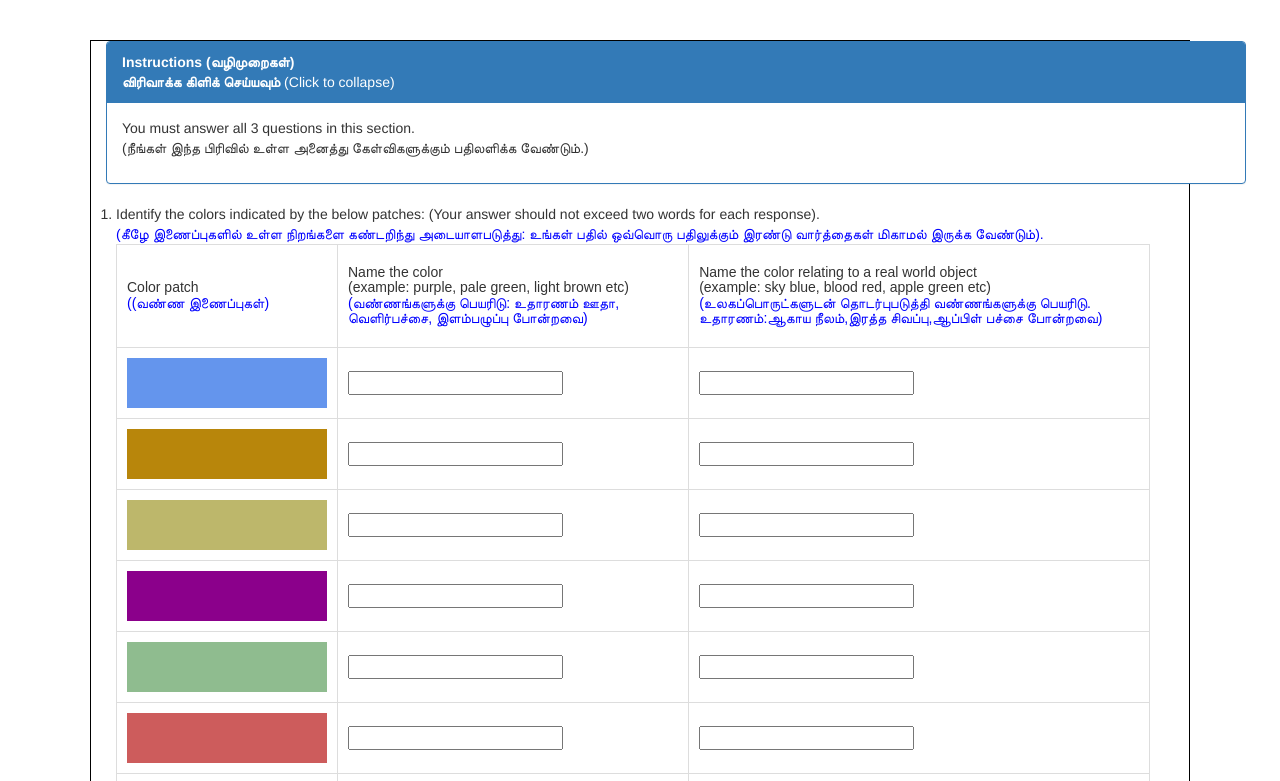
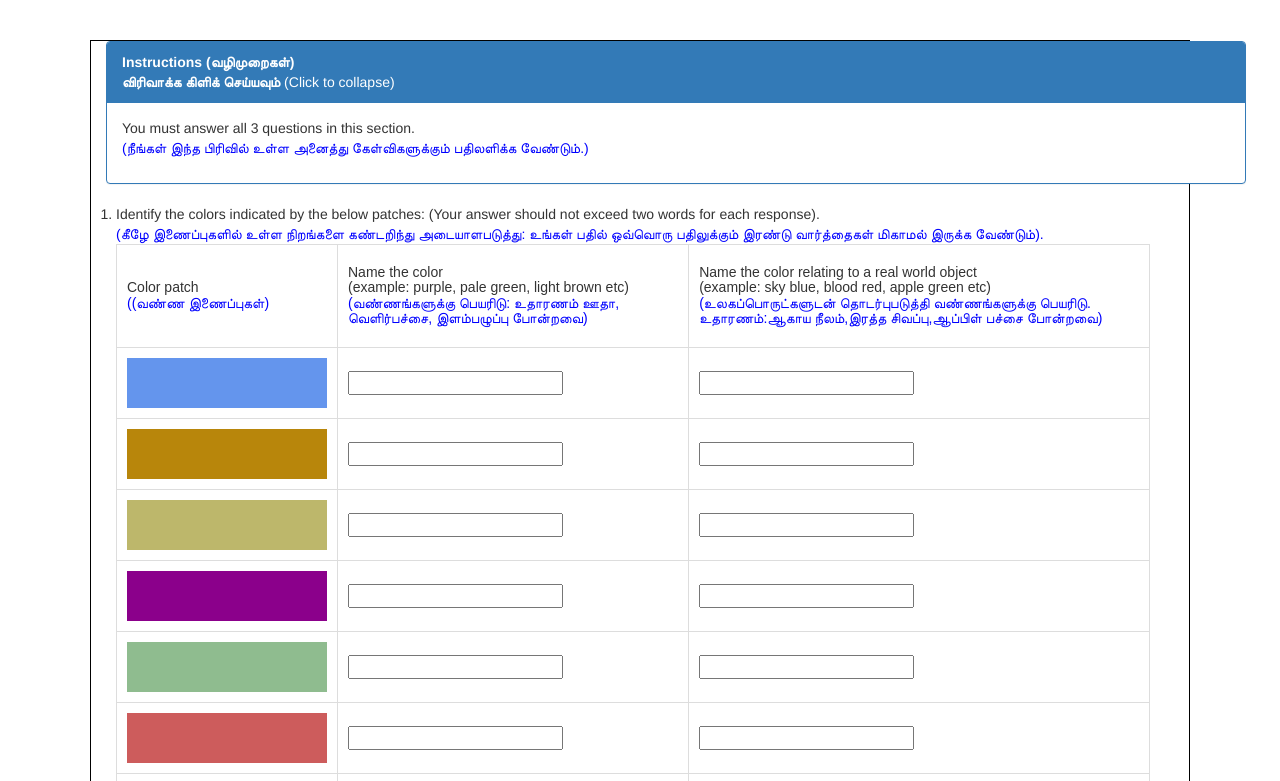
Before and after one commit to Elaaaa/colors-app-tamil, a plain HTML site: page index.html in a window 1280 px wide. Both pictures are taken after a click on the link 676 px from the left and 72 px from the top of the page. Shown: the top 781 px of the page. Drawn offline with nearby package versions, Linux system fonts and the light colour scheme.

Commit message:
Update index.html

```diff
--- a/index.html
+++ b/index.html
@@ -8,7 +8,7 @@
 <div class="panel panel-primary"><!-- WARNING: the ids "collapseTrigger" and "instructionBody" are being used to enable expand/collapse feature --><a class="panel-heading" href="javascript:void(0);" id="collapseTrigger"><strong>Instructions (வழிமுறைகள்)  <br /> விரிவாக்க கிளிக் செய்யவும் </strong> <span class="collapse-text"> (click to expand) </span> </a>
 
 <div class="panel-body" id="instructionBody">
-<p>You must answer all 3 questions in this section. </br /> (நீங்கள் இந்த பிரிவில் உள்ள அனைத்து கேள்விகளுக்கும் பதிலளிக்க வேண்டும்.) </p>
+<p>You must answer all 3 questions in this section. </br /> <font color="blue">(நீங்கள் இந்த பிரிவில் உள்ள அனைத்து கேள்விகளுக்கும் பதிலளிக்க வேண்டும்.) </font></p>
 </div>
 </div>
 </div>
```
